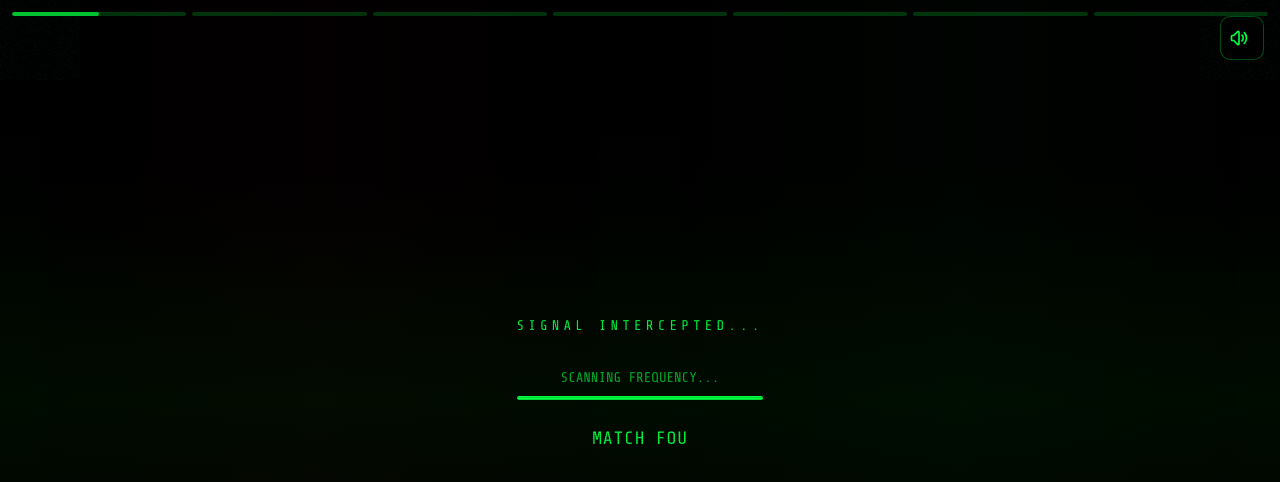
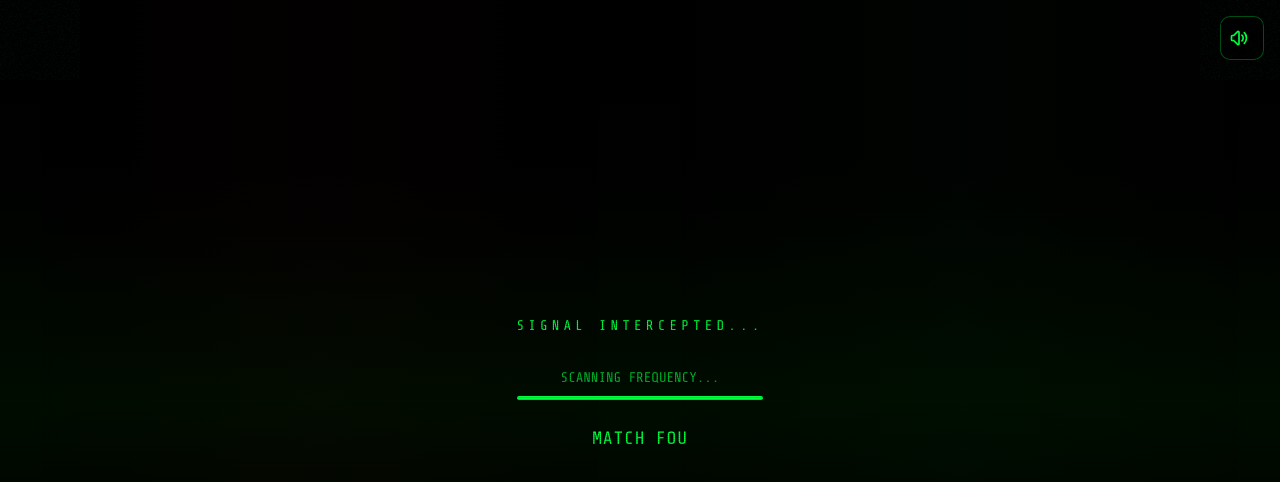
Before and after one commit to razzziam9-cmd/cosmic-soul-quest, a React (Vite) app: page / in a window 1280 px wide. Shown: the top 482 px of the page. Built offline with nearby package versions, Linux system fonts and the light colour scheme.

Commit message:
Remove the progress bars/lines at the very top of the screen. No progres

```diff
--- a/src/web/pages/index.tsx
+++ b/src/web/pages/index.tsx
@@ -410,21 +410,6 @@ const GlitchText = ({ children, className = "" }: { children: string; className?
     </span>
   );
 };
-
-// Progress bars at top
-const ProgressBars = ({ current, total }: { current: number; total: number }) => (
-  <div className="fixed top-0 left-0 right-0 z-50 p-3 flex gap-1.5">
-    {Array.from({ length: total }).map((_, i) => (
-      <div key={i} className="flex-1 h-1 bg-[#00ff41]/20 rounded-full overflow-hidden">
-        <div
-          className={`h-full rounded-full transition-all duration-500 ${
-            i < current ? 'w-full bg-[#00ff41]' : i === current ? 'w-1/2 bg-[#00ff41]/70' : 'w-0'
-          }`}
-        />
-      </div>
-    ))}
-  </div>
-);
 
 // Tap zones
 const TapZones = ({ onPrev, onNext }: { onPrev: () => void; onNext: () => void }) => {
@@ -1205,9 +1190,6 @@ const Index = () => {
       <ScreenFlicker />
       <StaticCorners />
 
-      {/* Progress bars */}
-      <ProgressBars current={currentSlide} total={TOTAL_SLIDES} />
-
       {/* Mute button */}
       <MuteButton muted={muted} onToggle={toggleMute} />
 
```
Also changed, not shown: tasks.json (+1 -1 lines).
